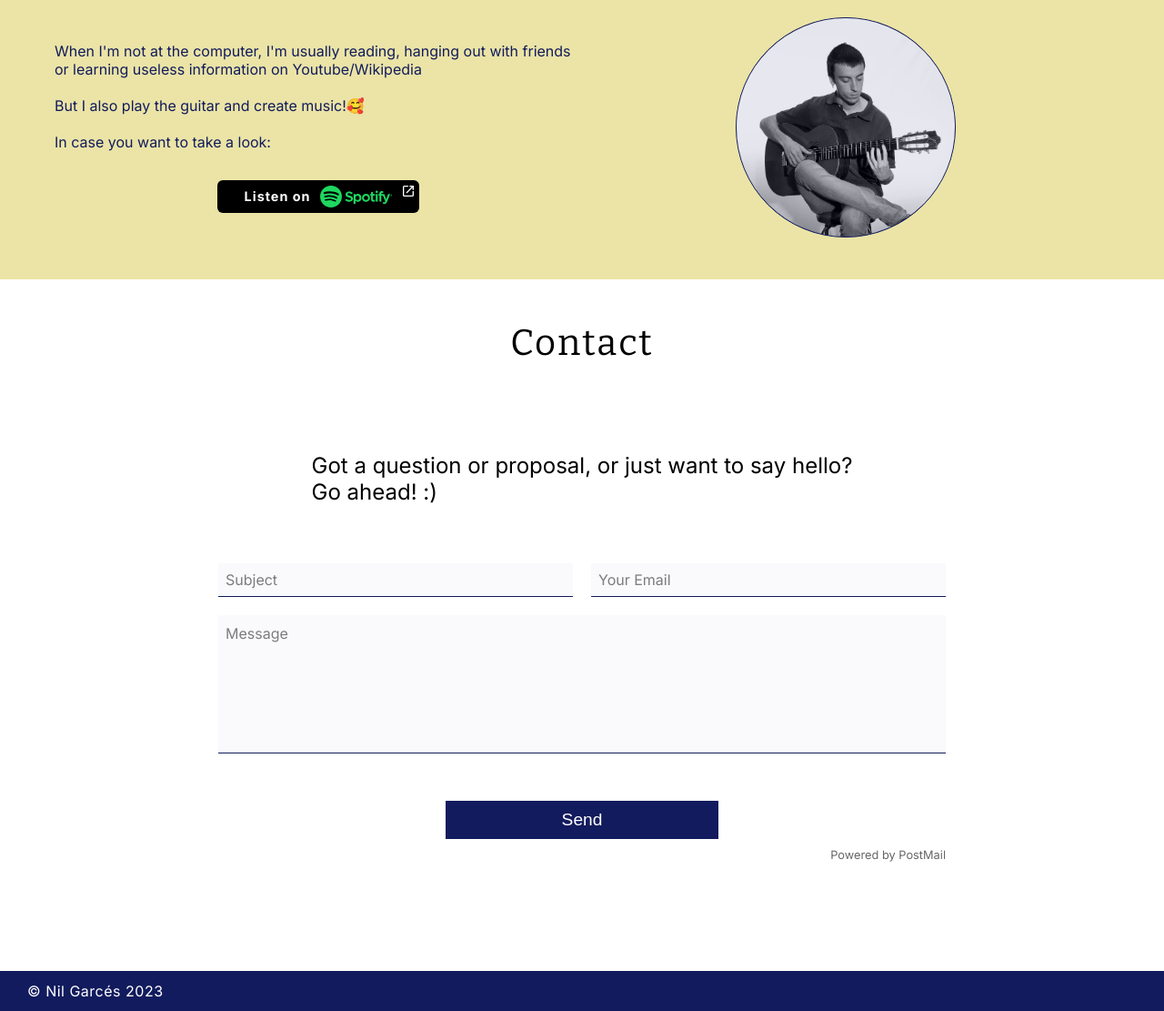
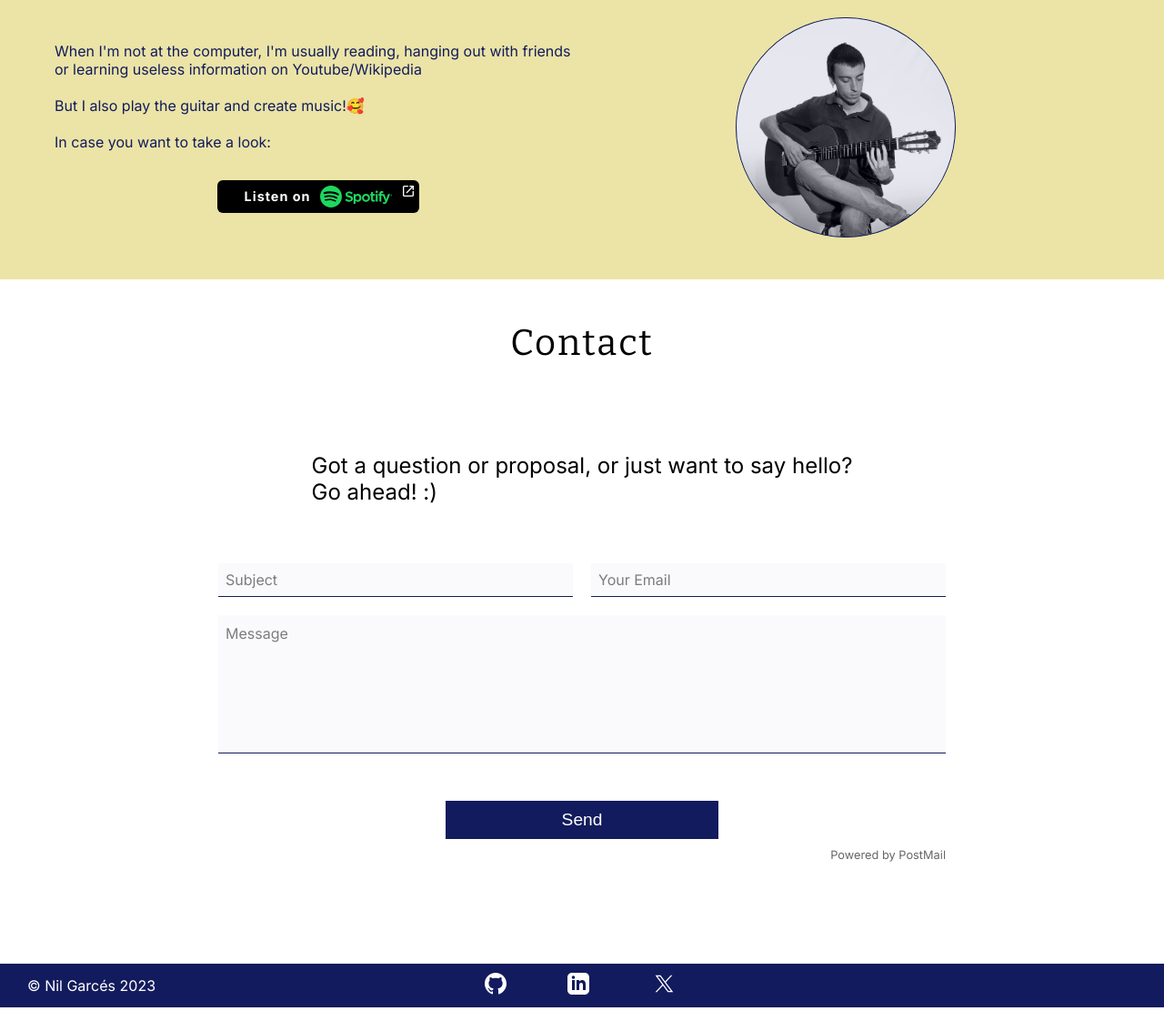
Before and after one commit to xetaxe/portfolio, a website built with Vite: page index.html in a window 1280 px wide. Shown: the part 3171-4282 px from the top of the page at 91% size. Built offline with nearby package versions, Linux system fonts and the light colour scheme.

Commit message:
Add footer links

```diff
--- a/index.html
+++ b/index.html
@@ -20,7 +20,6 @@
 
 		<link rel="stylesheet" href="main.css">
 		<script type="module" src="main.js" defer></script>
-
 	</head>
 
 	<body>
@@ -395,9 +394,31 @@
 		</button>
 
 		<footer>
-			<span>© Nil Garcés 2023</span>
+			<span class="footer_copyright">© Nil Garcés 2023</span>
+			<span class="footer_links">
+				<a href="https://github.com/xetaxe" target="_blank">
+					<span>
+						<svg width="24" viewBox="0 0 1024 1024" fill="none" xmlns="http://www.w3.org/2000/svg">
+						<path fill-rule="evenodd" clip-rule="evenodd" d="M8 0C3.58 0 0 3.58 0 8C0 11.54 2.29 14.53 5.47 15.59C5.87 15.66 6.02 15.42 6.02 15.21C6.02 15.02 6.01 14.39 6.01 13.72C4 14.09 3.48 13.23 3.32 12.78C3.23 12.55 2.84 11.84 2.5 11.65C2.22 11.5 1.82 11.13 2.49 11.12C3.12 11.11 3.57 11.7 3.72 11.94C4.44 13.15 5.59 12.81 6.05 12.6C6.12 12.08 6.33 11.73 6.56 11.53C4.78 11.33 2.92 10.64 2.92 7.58C2.92 6.71 3.23 5.99 3.74 5.43C3.66 5.23 3.38 4.41 3.82 3.31C3.82 3.31 4.49 3.1 6.02 4.13C6.66 3.95 7.34 3.86 8.02 3.86C8.7 3.86 9.38 3.95 10.02 4.13C11.55 3.09 12.22 3.31 12.22 3.31C12.66 4.41 12.38 5.23 12.3 5.43C12.81 5.99 13.12 6.7 13.12 7.58C13.12 10.65 11.25 11.33 9.47 11.53C9.76 11.78 10.01 12.26 10.01 13.01C10.01 14.08 10 14.94 10 15.21C10 15.42 10.15 15.67 10.55 15.59C13.71 14.53 16 11.53 16 8C16 3.58 12.42 0 8 0Z" transform="scale(64)" fill="#FFFFFF"/>
+						</svg>
+					</span>
+				</a>
+				<a href="https://www.linkedin.com/in/nilgarces/" target="_blank">
+					<span>
+						<svg xmlns="http://www.w3.org/2000/svg" width="24" viewBox="0 0 24 24">
+							<path fill="#FFFFFF" d="M19 0h-14c-2.761 0-5 2.239-5 5v14c0 2.761 2.239 5 5 5h14c2.762 0 5-2.239 5-5v-14c0-2.761-2.238-5-5-5zm-11 19h-3v-11h3v11zm-1.5-12.268c-.966 0-1.75-.79-1.75-1.764s.784-1.764 1.75-1.764 1.75.79 1.75 1.764-.783 1.764-1.75 1.764zm13.5 12.268h-3v-5.604c0-3.368-4-3.113-4 0v5.604h-3v-11h3v1.765c1.396-2.586 7-2.777 7 2.476v6.759z"/>
+						</svg>
+					</span>
+				</a>
+				<a href="https://twitter.com/xetaxe" target="_blank">
+					<span>
+						<svg version="1.1" xmlns:svg="http://www.w3.org/2000/svg"	 xmlns="http://www.w3.org/2000/svg" xmlns:xlink="http://www.w3.org/1999/xlink" height="24" viewBox="0 0 1668.56 1221.19" xml:space="preserve">
+							<g transform="translate(52.390088,-25.058597)"><path fill="#FFFFFF" d="M283.94,167.31l386.39,516.64L281.5,1104h87.51l340.42-367.76L984.48,1104h297.8L874.15,558.3l361.92-390.99h-87.51l-313.51,338.7l-253.31-338.7H283.94z M412.63,231.77h136.81l604.13,807.76h-136.81L412.63,231.77z"/></g>
+						</svg>
+					</span>
+				</a>
+			</span>
 		</footer>
 
 	</body>
-
 </html>
--- a/main.css
+++ b/main.css
@@ -18,7 +18,6 @@ html {
 	justify-content: center;
 	margin: 0 auto;
 	scroll-behavior: smooth;
-	/* scroll-snap-type: y proximity; */
 }
 
 @media (min-width: 768px) {
@@ -951,7 +950,7 @@ header {
 /* CONTACT SECTION */
 
 .contact {
-	min-height: calc(100vh - 40px);
+	min-height: calc(100vh - 48px);
 }
 
 .contact_text {
@@ -1057,10 +1056,26 @@ footer {
 	padding: 10px 30px;
 	background-color: var(--primary-color);
 	color: white;
-	font-weight: 400;
-	letter-spacing: 0.5px;
-	text-align: left;
-	line-height: 1.5rem;
+	display: flex;
+	align-items: center;
+}
+
+.footer_copyright {
+	flex: 0 0 180px;
+}
+
+@media (min-width: 768px) {
+	.footer_copyright {
+		position: absolute;
+	}
+}
+
+.footer_links {
+	flex: 0 1 280px;
+	display: flex;
+	justify-content: space-around;
+	align-items: center;
+	margin: 0 auto;
 }
 
 #to_top_button {
```
